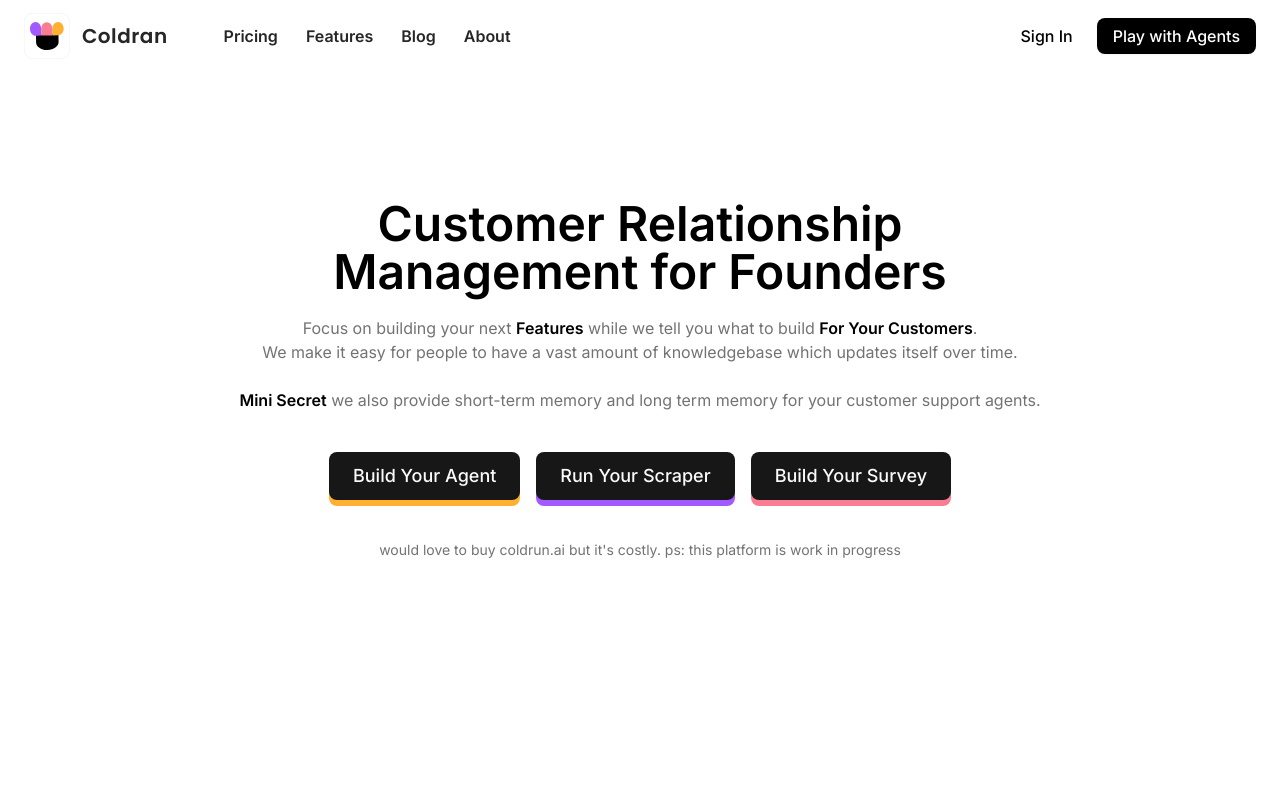
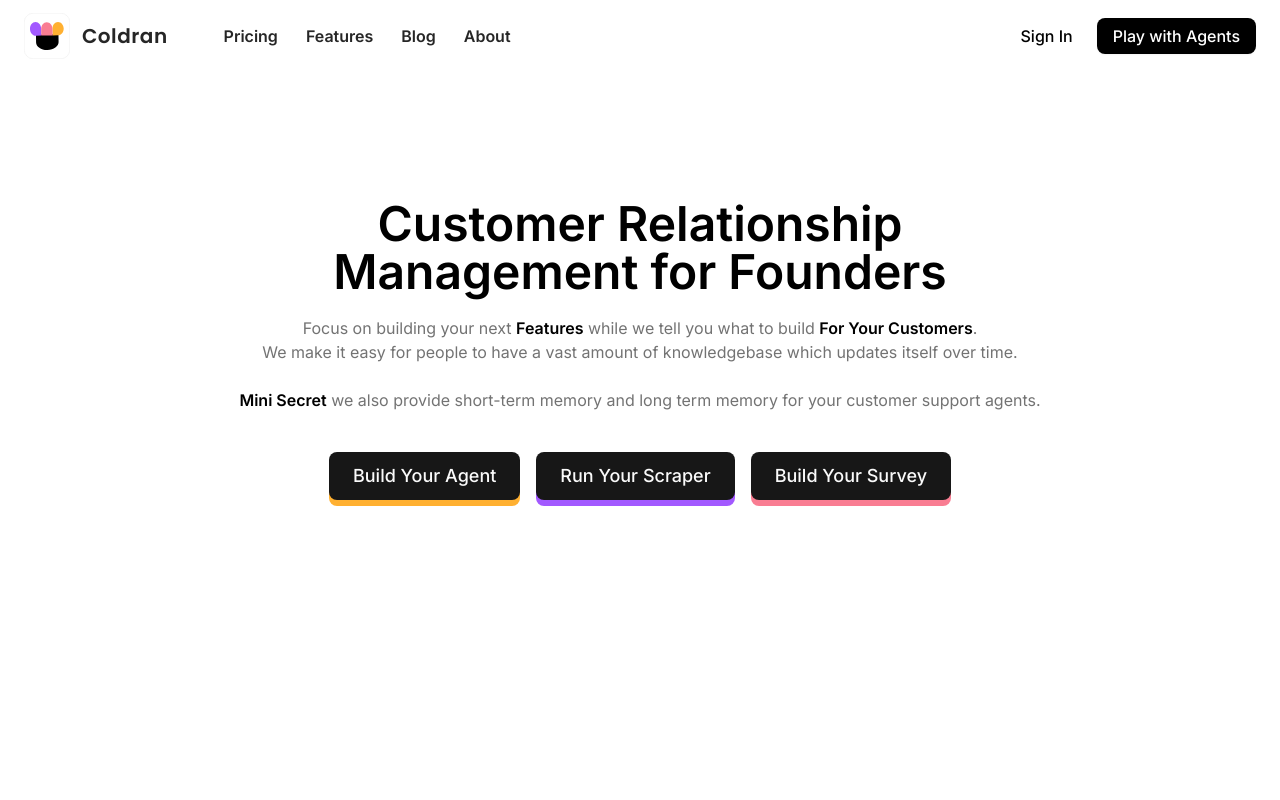
Before and after one commit to ColdranAI/web, a Next.js app: page / in a window 1280 px wide. Shown: the top 800 px of the page. Built offline with nearby package versions, Linux system fonts and the light colour scheme.

Commit message:
Update page.tsx

```diff
--- a/src/app/(marketing)/page.tsx
+++ b/src/app/(marketing)/page.tsx
@@ -36,7 +36,7 @@ export default function Home() {
         </Button>
         <Button variant="red" size="lg">Build Your Survey</Button>
       </div>
-      <p className="text-center text-sm text-muted-foreground">would love to buy coldrun.ai but it's costly. ps: this platform is work in progress</p>
+      {/* <p className="text-center text-sm text-muted-foreground">would love to buy coldrun.ai but it's costly. ps: this platform is work in progress</p> */}
       </div>
       <TemplatesSection />
       <Image src="/knowledge-base.png" alt="Knowledge Base" width={1000} height={1000} className="mb-20" />
```
